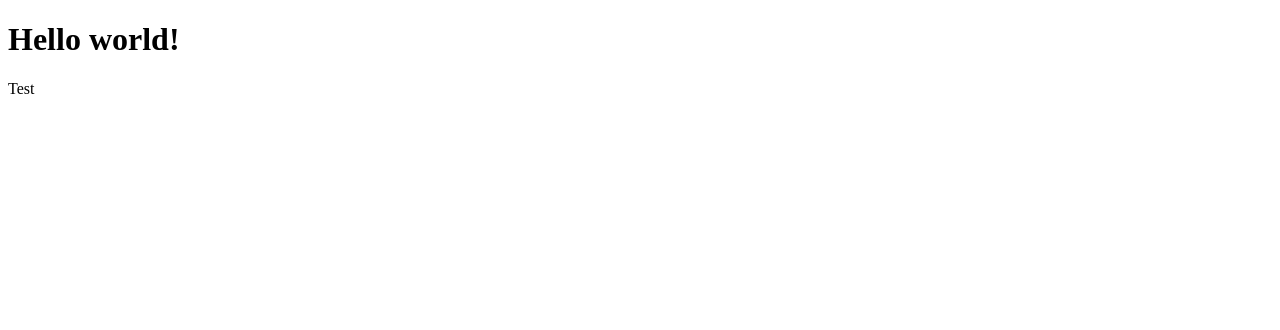
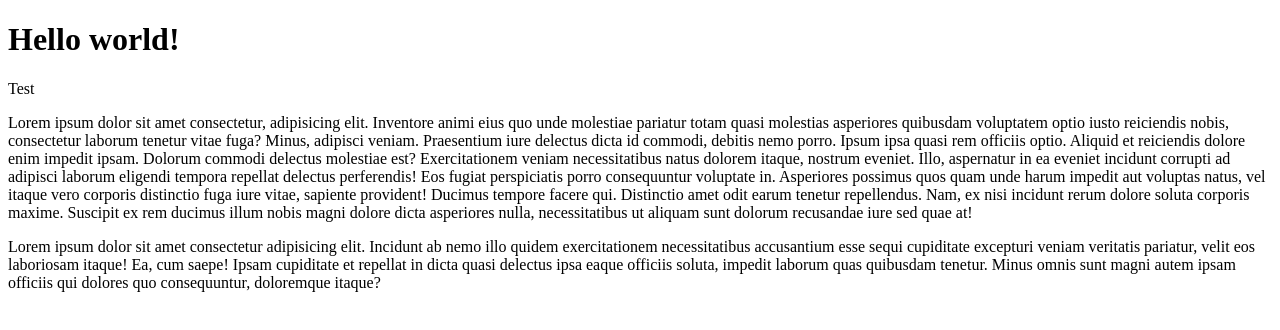
Before and after one commit to pozniej-znajde-wolne-haslo/test, a plain HTML site: page index.html in a window 1280 px wide. Drawn offline with Linux system fonts and the light colour scheme.

Commit message:
Finishes first section

```diff
--- a/index.html
+++ b/index.html
@@ -10,5 +10,15 @@
 <body>
   <h1>Hello world!</h1>
   <p>Test</p>
+
+  <section>
+    <p>Lorem ipsum dolor sit amet consectetur, adipisicing elit. Inventore animi eius quo unde molestiae pariatur totam quasi molestias asperiores quibusdam voluptatem optio iusto reiciendis nobis, consectetur laborum tenetur vitae fuga?
+    Minus, adipisci veniam. Praesentium iure delectus dicta id commodi, debitis nemo porro. Ipsum ipsa quasi rem officiis optio. Aliquid et reiciendis dolore enim impedit ipsam. Dolorum commodi delectus molestiae est?
+    Exercitationem veniam necessitatibus natus dolorem itaque, nostrum eveniet. Illo, aspernatur in ea eveniet incidunt corrupti ad adipisci laborum eligendi tempora repellat delectus perferendis! Eos fugiat perspiciatis porro consequuntur voluptate in.
+    Asperiores possimus quos quam unde harum impedit aut voluptas natus, vel itaque vero corporis distinctio fuga iure vitae, sapiente provident! Ducimus tempore facere qui. Distinctio amet odit earum tenetur repellendus.
+    Nam, ex nisi incidunt rerum dolore soluta corporis maxime. Suscipit ex rem ducimus illum nobis magni dolore dicta asperiores nulla, necessitatibus ut aliquam sunt dolorum recusandae iure sed quae at!</p>
+    <p>Lorem ipsum dolor sit amet consectetur adipisicing elit. Incidunt ab nemo illo quidem exercitationem necessitatibus accusantium esse sequi cupiditate excepturi veniam veritatis pariatur, velit eos laboriosam itaque! Ea, cum saepe!
+    Ipsam cupiditate et repellat in dicta quasi delectus ipsa eaque officiis soluta, impedit laborum quas quibusdam tenetur. Minus omnis sunt magni autem ipsam officiis qui dolores quo consequuntur, doloremque itaque?</p>
+  </section>
 </body>
 </html>
```
